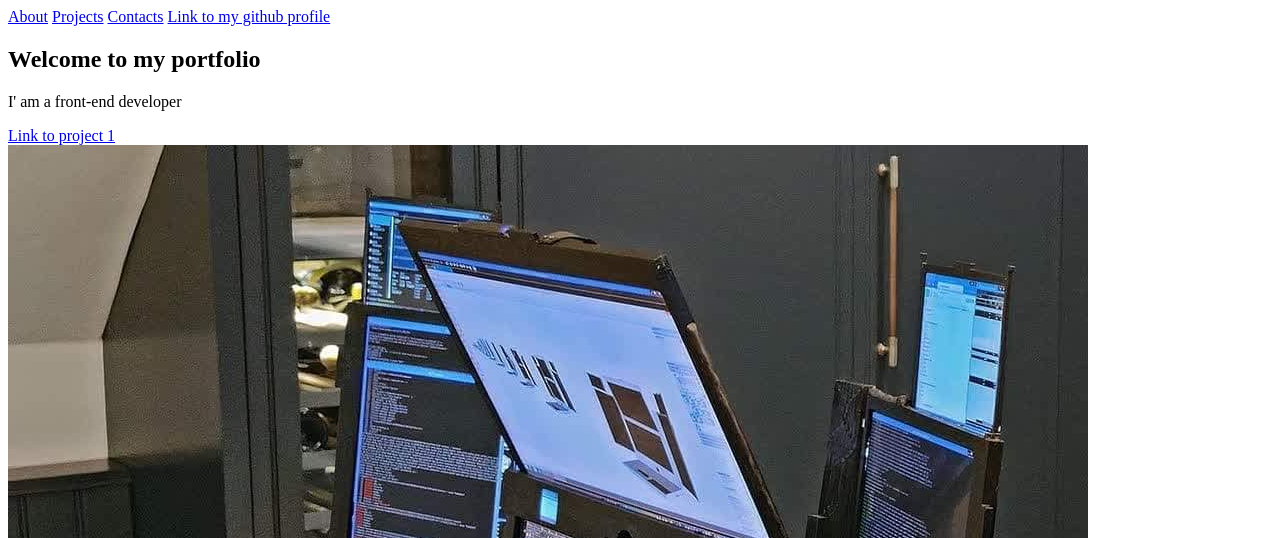
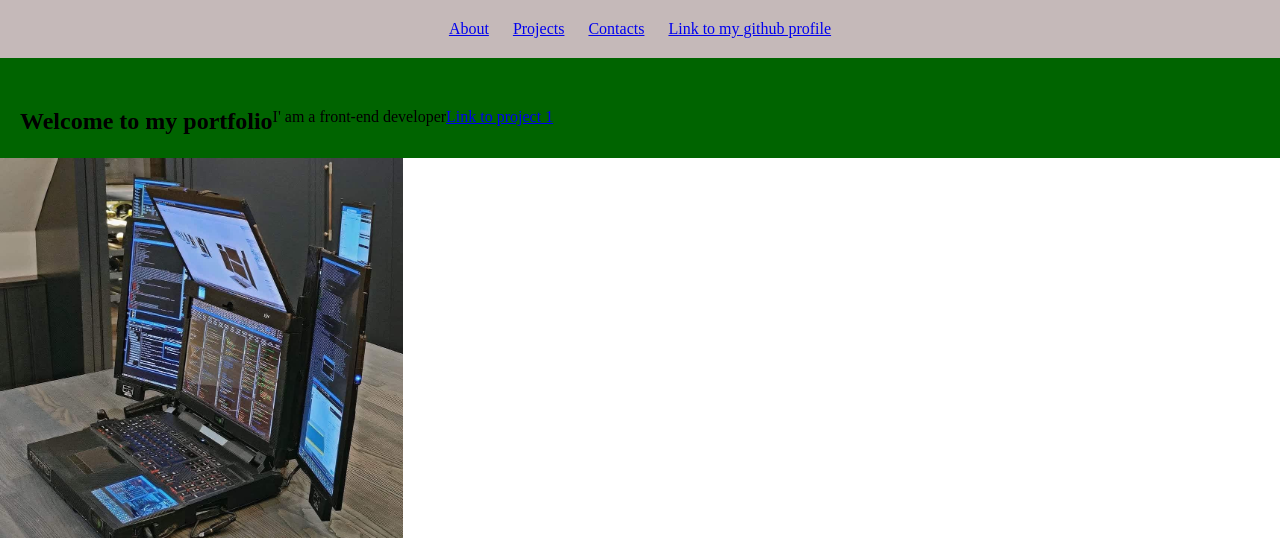
Before and after one commit to frankfembo/artur_frank, a plain HTML site: page index.html in a window 1280 px wide. Shown: the top 538 px of the page. Drawn offline with Linux system fonts and the light colour scheme.

Commit message:
added css code to the project

```diff
--- a/index.html
+++ b/index.html
@@ -9,10 +9,12 @@
 <body>
 	<header>
 		<nav id="navbar">
-			<a href="#welcome-section" class="nav-link">About</a>
-			<a href="#projects" class="nav-link">Projects</a>
-			<a href="#contacts" class="nav-link">Contacts</a>
-			<a href="https://github.com/frankfembo/" id="profile-link">Link to my github profile</a>
+		  <ul>
+			<li><a href="#welcome-section" class="nav-link">About</a></li>
+			<li><a href="#projects" class="nav-link">Projects</a></li>
+			<li><a href="#contacts" class="nav-link">Contacts</a></li>
+			<li><a href="https://github.com/frankfembo/" id="profile-link">Link to my github profile</a></li>
+		  </ul>
 	    </nav>
 
 	</header>
@@ -27,7 +29,7 @@
 	    </section>
 	    <section id="projects" class="main-section">
 	    	<div class="project-tile">
-	            <a href="https://github.com/frankfembo/google-land-page.git"><img src="image/dev.jpg">My google land page</a>
+	            <a href="https://github.com/frankfembo/google-land-page.git"><img src="image/dev.jpg"></a>
 	        </div>
 	    </section>
 	</main>
--- a/style.css
+++ b/style.css
@@ -0,0 +1,46 @@
+* {
+    margin: 0;
+    padding: 0;
+    box-sizing: border-box;
+}
+#welcome-section {
+    display: flex;
+    flex-direction: row;
+    padding: 50px;
+    padding-left: 20px;
+    display:flex;
+    height: 75px;
+    background-color: darkgreen;
+}
+#projects img {
+    height: 400px;
+
+}
+#navbar li {
+    display: inline;
+    align-content: center;
+    justify-content: space-between;
+    /*flex-direction: column;*/
+    padding: 10px;
+    height: 60px;
+    color: white;
+}
+#navbar ul {
+    padding: 20px;
+    background-color: rgb(197, 185, 185);
+    color: white;
+    text-align: center;
+    text-decoration: none;
+
+}
+@media screen and (max-width: 765px) {
+    html {
+        width: 100%;
+    }
+}
+@media screen and (max-width: 600px) {
+    html {
+        width: 100%;
+    }
+
+}
```
